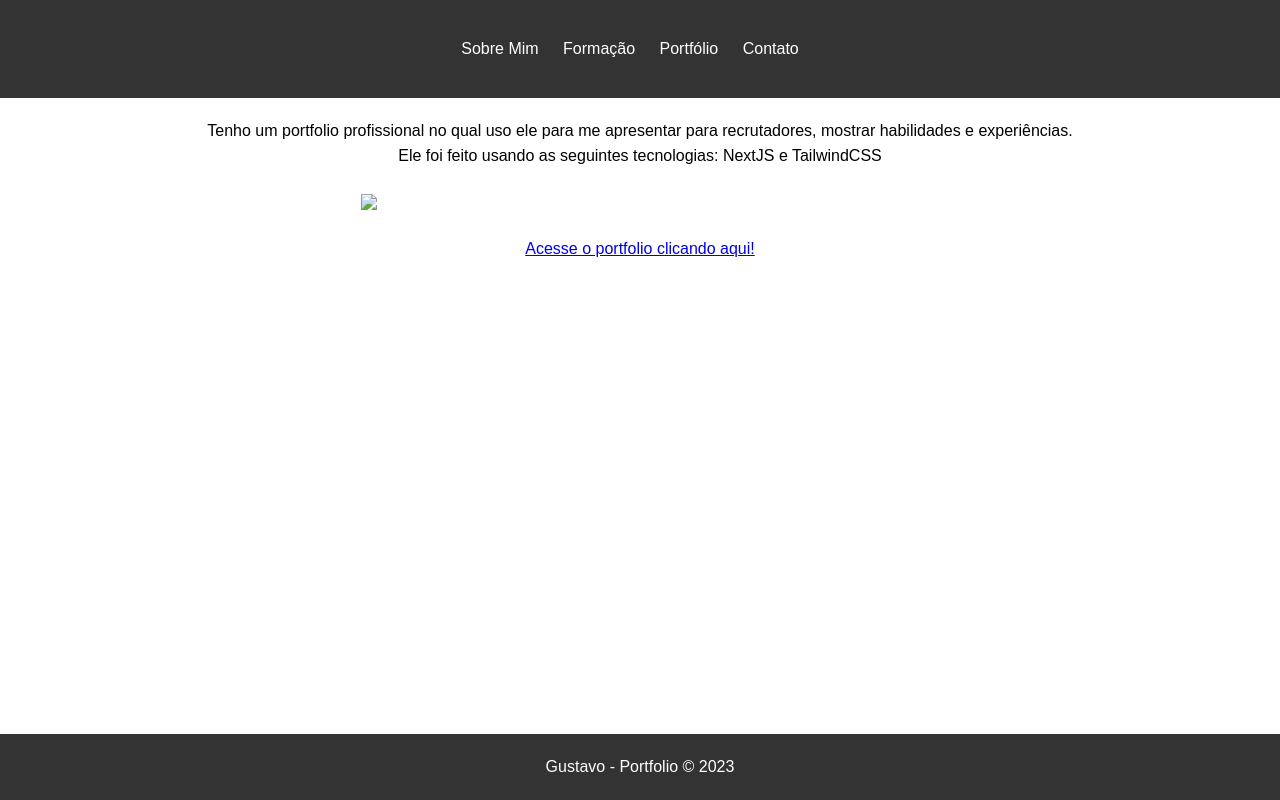
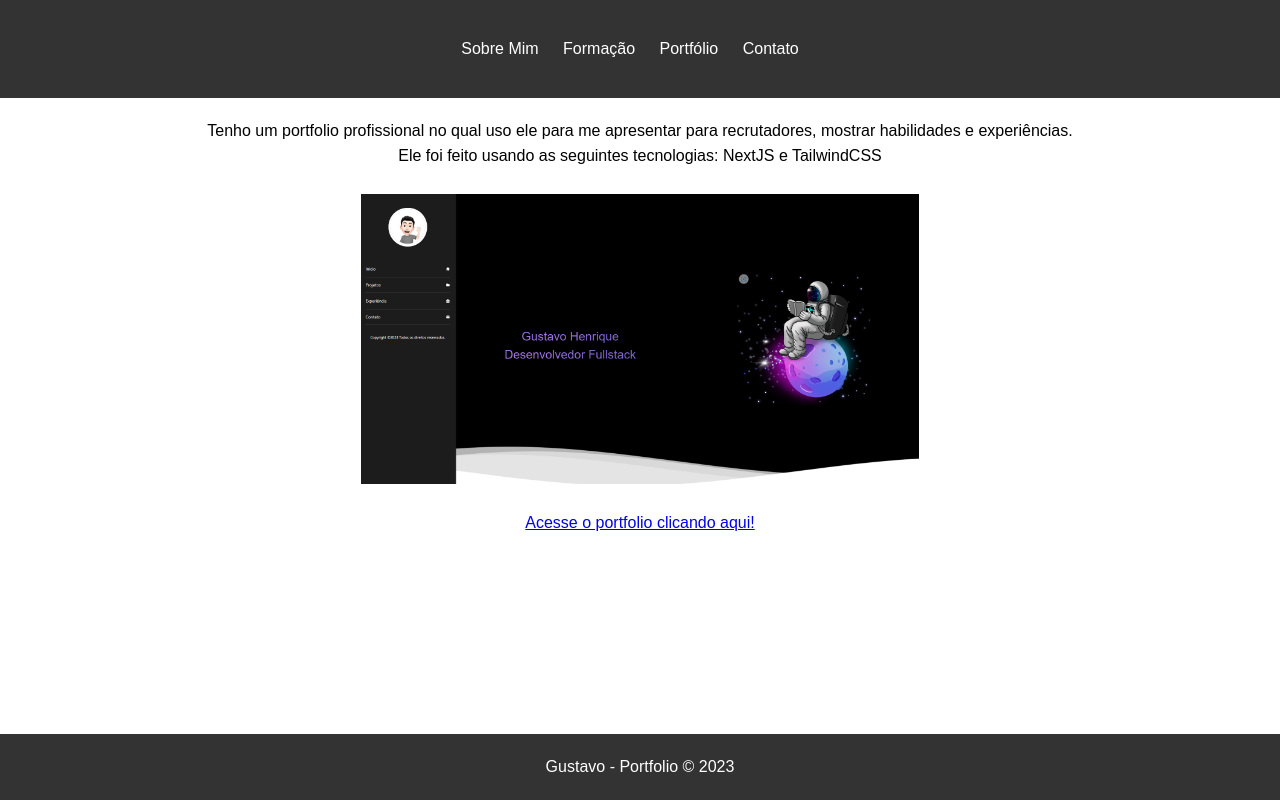
Before and after one commit to guhhh25/uninterTrabalho, a plain HTML site: page portfolio.html in a window 1280 px wide. Drawn offline with Linux system fonts and the light colour scheme; the site is published under a folder, as on GitHub Pages, so addresses that start at the root find nothing.

Commit message:
fix: image

```diff
--- a/portfolio.html
+++ b/portfolio.html
@@ -24,7 +24,7 @@
         <p>Ele foi feito usando as seguintes tecnologias: NextJS e TailwindCSS</p>
         <br/>
 
-        <img src="/images/port.png"/>
+        <img src="images/port.png" alt="portfolio"/>
         <br/>
        <a href="https://guhhh25.github.io/Reformed-Portfolio/" target="_blank">Acesse o portfolio clicando aqui!</a>
     </section>
```
